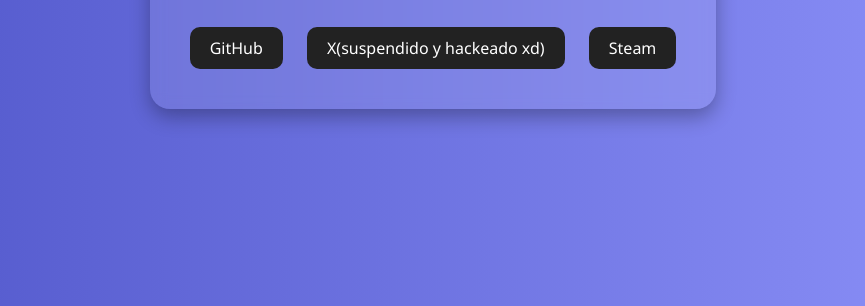
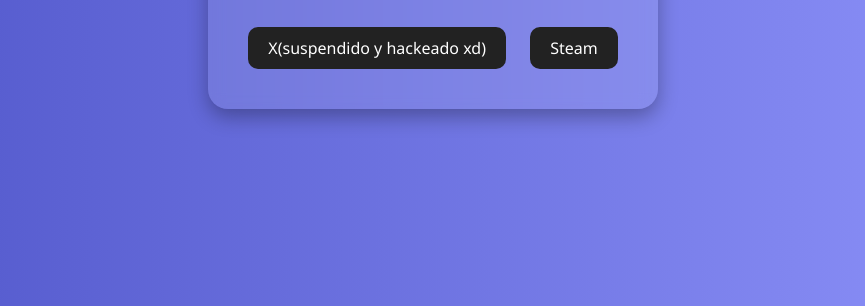
Before and after one commit to NotMine-eth/NotMine-eth.github.io, a plain HTML site: page index.html in a window 1280 px wide. Shown: the part 494-800 px from the top of the page, without its empty margins (207-1072 px from the left). Drawn offline with Linux system fonts and the light colour scheme; no server answers.

Commit message:
Update index.html

```diff
--- a/index.html
+++ b/index.html
@@ -69,7 +69,6 @@
     <h1>NotMine</h1>
     <div class="username">@notmine_eth</div>
     <div class="social-links">
-      <a href="https://github.com/NotMine-eth" target="_blank">GitHub</a>
       <a href="https://x.com/edcrack181" target="_blank">X(suspendido y hackeado xd)</a>
       <a href="https://steamcommunity.com/id/NotMine_eth" target="_blank">Steam</a>
     </div>
```
